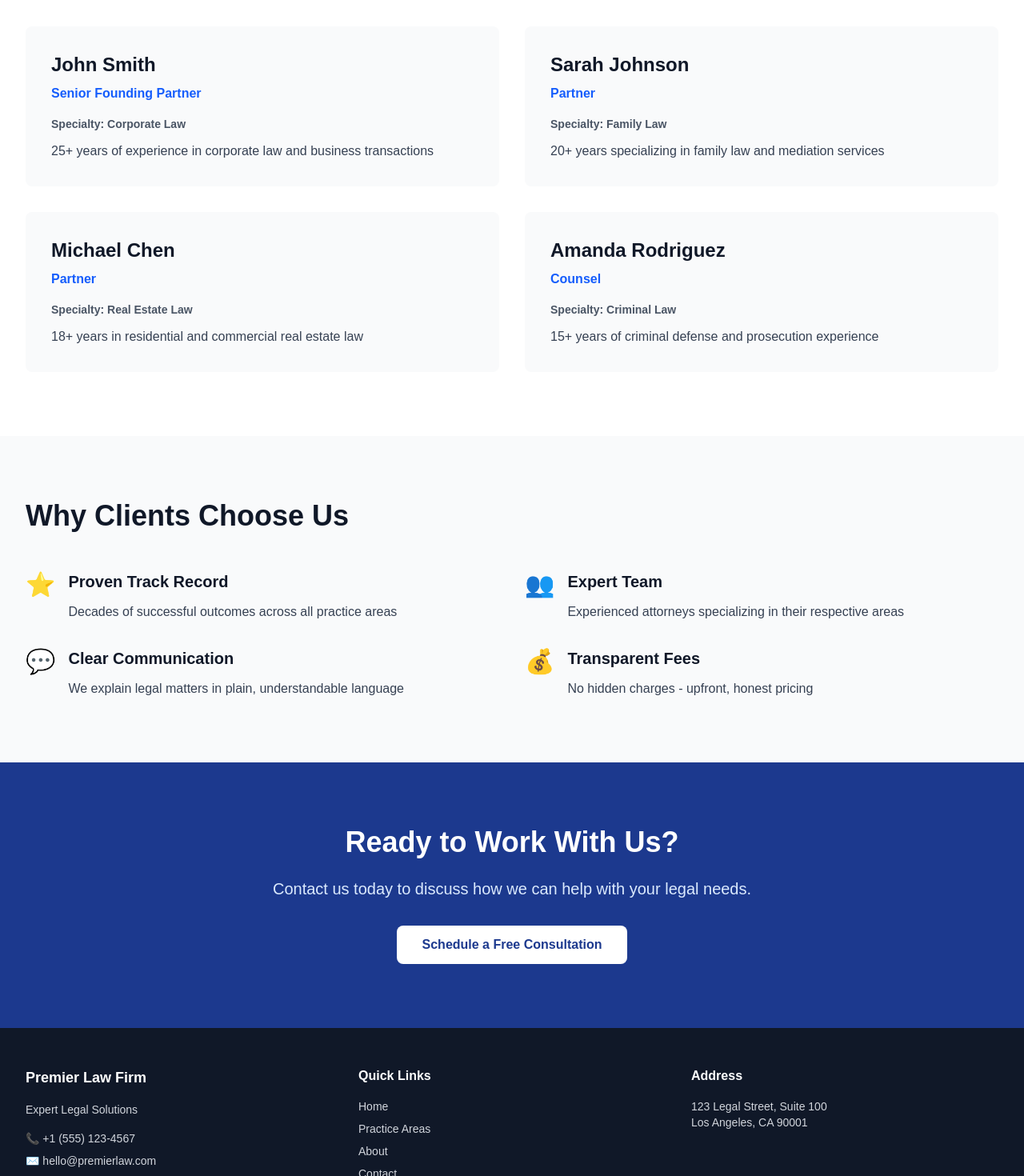
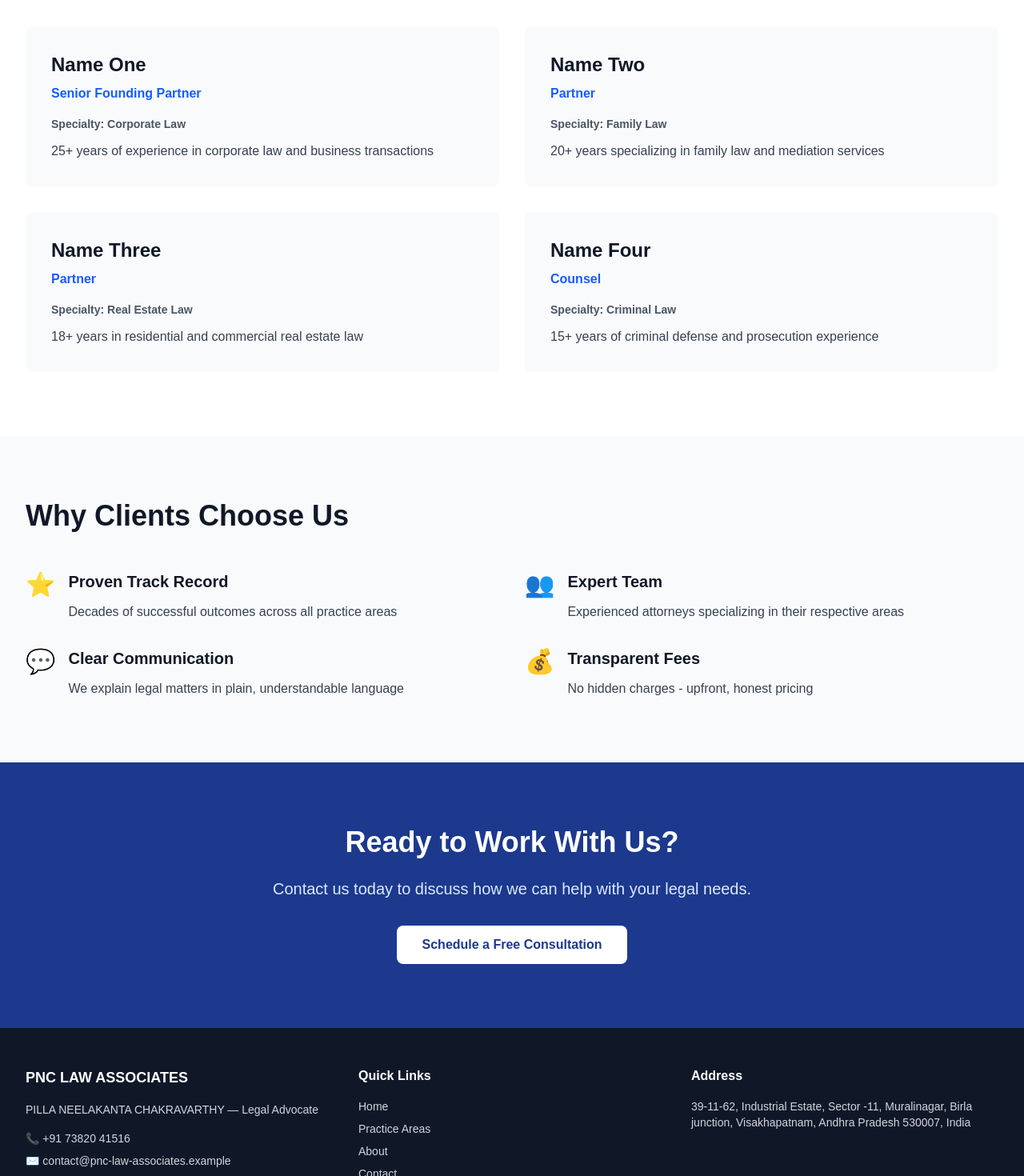
Before and after one commit to chiranjeevi2686/law-firm-ui, a Next.js app: page /about in a window 1280 px wide. Shown: the part 1330-2800 px from the top of the page at 80% size. Built offline with nearby package versions, Linux system fonts and the light colour scheme.

Commit message:
Updated labels and content

```diff
--- a/app/about/page.tsx
+++ b/app/about/page.tsx
@@ -3,32 +3,32 @@ import Link from "next/link";
 import type { Metadata } from "next";
 
 export const metadata: Metadata = {
-  title: "About Us | Premier Law Firm",
-  description: "Learn about Premier Law Firm's history, mission, and experienced team of attorneys",
+  title: "About Us | PNC Law Associates",
+  description: "Learn about PNC Law Associates's history, mission, and experienced team of attorneys",
 };
 
 export default function AboutPage() {
   const team = [
     {
-      name: "John Smith",
+      name: "Name One",
       title: "Senior Founding Partner",
       specialty: "Corporate Law",
       bio: "25+ years of experience in corporate law and business transactions",
     },
     {
-      name: "Sarah Johnson",
+      name: "Name Two",
       title: "Partner",
       specialty: "Family Law",
       bio: "20+ years specializing in family law and mediation services",
     },
     {
-      name: "Michael Chen",
+      name: "Name Three",
       title: "Partner",
       specialty: "Real Estate Law",
       bio: "18+ years in residential and commercial real estate law",
     },
     {
-      name: "Amanda Rodriguez",
+      name: "Name Four",
       title: "Counsel",
       specialty: "Criminal Law",
       bio: "15+ years of criminal defense and prosecution experience",
@@ -53,8 +53,8 @@ export default function AboutPage() {
           <div className="max-w-3xl">
             <h2 className="text-4xl font-bold mb-6 text-gray-900">Our Story</h2>
             <p className="text-lg text-gray-700 mb-6 leading-relaxed">
-              {siteConfig.firm.name} was founded in 1995 with a simple mission: to provide exceptional legal
-              representation to businesses and individuals in need. Over the past 25+ years, we've grown from a
+              {siteConfig.firm.name} was founded in 2020 with a simple mission: to provide exceptional legal
+              representation to businesses and individuals in need. Over the past years, we've grown from a
               small practice to a respected firm serving thousands of satisfied clients.
             </p>
             <p className="text-lg text-gray-700 mb-6 leading-relaxed">
--- a/app/contact/page.tsx
+++ b/app/contact/page.tsx
@@ -3,8 +3,8 @@ import { siteConfig } from "@/data/siteConfig";
 import type { Metadata } from "next";
 
 export const metadata: Metadata = {
-  title: "Contact Us | Premier Law Firm",
-  description: "Get in touch with Premier Law Firm for a free consultation",
+  title: "Contact Us | PNC Law Associates",
+  description: "Get in touch with PNC Law Associates for a free consultation",
 };
 
 export default function ContactPage() {
--- a/app/practice-areas/[slug]/page.tsx
+++ b/app/practice-areas/[slug]/page.tsx
@@ -19,10 +19,10 @@ export async function generateMetadata({ params }: Props): Promise<Metadata> {
   }
 
   return {
-    title: `${area.title} | Premier Law Firm`,
+    title: `${area.title} | PNC Law Associates`,
     description: area.description,
     openGraph: {
-      title: `${area.title} | Premier Law Firm`,
+      title: `${area.title} | PNC Law Associates`,
       description: area.description,
     },
   };
--- a/app/practice-areas/page.tsx
+++ b/app/practice-areas/page.tsx
@@ -3,7 +3,7 @@ import { practiceAreas } from "@/data/practiceAreas";
 import type { Metadata } from "next";
 
 export const metadata: Metadata = {
-  title: "Practice Areas | Premier Law Firm",
+  title: "Practice Areas | PNC Law Associates",
   description: "Our comprehensive legal services across multiple practice areas",
 };
 
--- a/components/Hero.tsx
+++ b/components/Hero.tsx
@@ -8,8 +8,8 @@ export function Hero() {
           <h1 className="text-4xl sm:text-5xl md:text-6xl font-bold mb-6 leading-tight">
             Expert Legal Solutions
           </h1>
-          <p className="text-xl sm:text-2xl mb-8 text-blue-100 max-w-3xl mx-auto">
-            Experienced attorneys providing comprehensive legal guidance for your business and personal needs.
+          <p className="text-xl sm:text-2xl mb-3 text-blue-100 max-w-3xl mx-auto">
+            Advocate Pilla Neelakanta Chakravarthy — PNC Law Associates
           </p>
           <div className="flex flex-col sm:flex-row gap-4 justify-center">
             <Link
--- a/data/siteConfig.ts
+++ b/data/siteConfig.ts
@@ -1,8 +1,8 @@
 export const siteConfig = {
-  name: "Premier Law Firm",
-  description: "Experienced legal solutions for your business and personal needs",
-  url: "https://premierlaw.com",
-  ogImage: "https://premierlaw.com/og-image.png",
+  name: "PNC Law Associates",
+  description: "Legal services by Advocate Pilla Neelakanta Chakravarthy",
+  url: "https://pnc-law-associates.example",
+  ogImage: "https://pnc-law-associates.example/og-image.png",
 
   // Navigation
   nav: [
@@ -14,11 +14,11 @@ export const siteConfig = {
 
   // Firm info
   firm: {
-    name: "Premier Law Firm",
-    tagline: "Expert Legal Solutions",
-    phone: "+1 (555) 123-4567",
-    email: "hello@premierlaw.com",
-    address: "123 Legal Street, Suite 100\nLos Angeles, CA 90001",
+    name: "PNC LAW ASSOCIATES",
+    tagline: "PILLA NEELAKANTA CHAKRAVARTHY — Legal Advocate",
+    phone: "+91 73820 41516",
+    email: "contact@pnc-law-associates.example",
+    address: "39-11-62, Industrial Estate, Sector -11, Muralinagar, Birla junction, Visakhapatnam, Andhra Pradesh 530007, India",
   },
 
   // Contact form (Netlify Forms)
@@ -29,8 +29,8 @@ export const siteConfig = {
 
   // SEO defaults
   seo: {
-    titleTemplate: "%s | Premier Law Firm",
-    defaultTitle: "Premier Law Firm - Expert Legal Solutions",
-    defaultDescription: "Premier Law Firm provides comprehensive legal services including corporate law, family law, real estate, criminal defense, and employment law.",
+    titleTemplate: "%s | PNC Law Associates",
+    defaultTitle: "PNC Law Associates - Expert Legal Solutions",
+    defaultDescription: "PNC Law Associates provides comprehensive legal services including corporate law, family law, real estate, criminal defense, and employment law.",
   },
 };
--- a/data/testimonials.ts
+++ b/data/testimonials.ts
@@ -7,13 +7,13 @@ export interface Testimonial {
 
 export const testimonials: Testimonial[] = [
   {
-    author: "Sarah Johnson",
+    author: "Chiranjeevi Netyam",
     role: "CEO, Tech Startup",
-    content: "The corporate law team at Premier Law Firm guided us through our Series A funding with exceptional expertise. Highly recommended for any growing business.",
+    content: "The corporate law team at PNC Law Associates guided us through our Series A funding with exceptional expertise. Highly recommended for any growing business.",
     rating: 5,
   },
   {
-    author: "Michael Chen",
+    author: "Bhavani Kurru",
     role: "Business Owner",
     content: "Outstanding service from start to finish. They handled our property purchase smoothly and professionally. Great communication throughout the process.",
     rating: 5,
@@ -27,7 +27,7 @@ export const testimonials: Testimonial[] = [
   {
     author: "David Thompson",
     role: "Corporate Client",
-    content: "Years of working with Premier Law Firm. Consistently excellent legal advice and quick turnaround times. They're our go-to firm for all our legal needs.",
+    content: "Years of working with PNC Law Associates. Consistently excellent legal advice and quick turnaround times. They're our go-to firm for all our legal needs.",
     rating: 5,
   },
 ];
```
Also changed, not shown: 2 other files (tests, documents, lock files or other folders).
